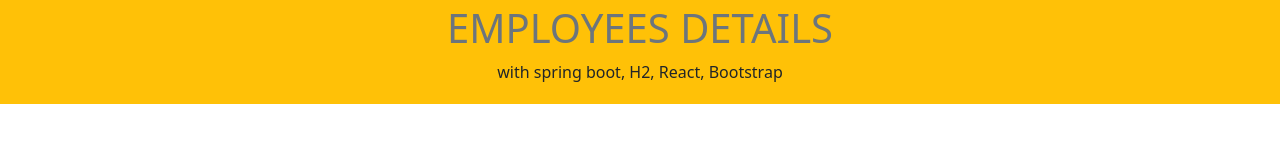
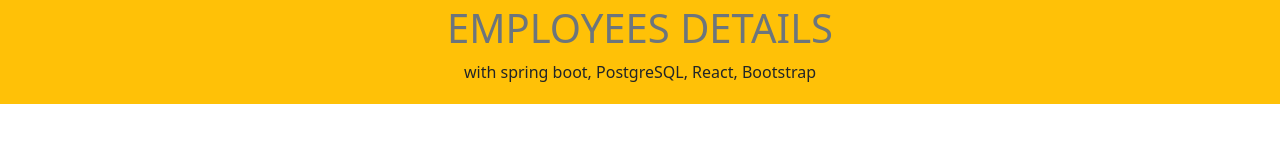
Before and after one commit to imbilgates/CRUDsystem, a React (Vite) app: page / in a window 1280 px wide. Shown: the top 160 px of the page. Built offline with nearby package versions, Linux system fonts and the light colour scheme; no server answers.

Commit message:
Update technology stack in header description

```diff
--- a/src/pages/Header.jsx
+++ b/src/pages/Header.jsx
@@ -3,7 +3,7 @@
     <header className="bg-warning text-white py-1 mb-2">
       <div className="container">
         <h1 className="text-center text-secondary">EMPLOYEES DETAILS</h1>
-        <p className='text-center text-dark'>with spring boot, H2, React, Bootstrap</p>
+        <p className='text-center text-dark'>with spring boot, PostgreSQL, React, Bootstrap</p>
       </div>
     </header>
   );
```
